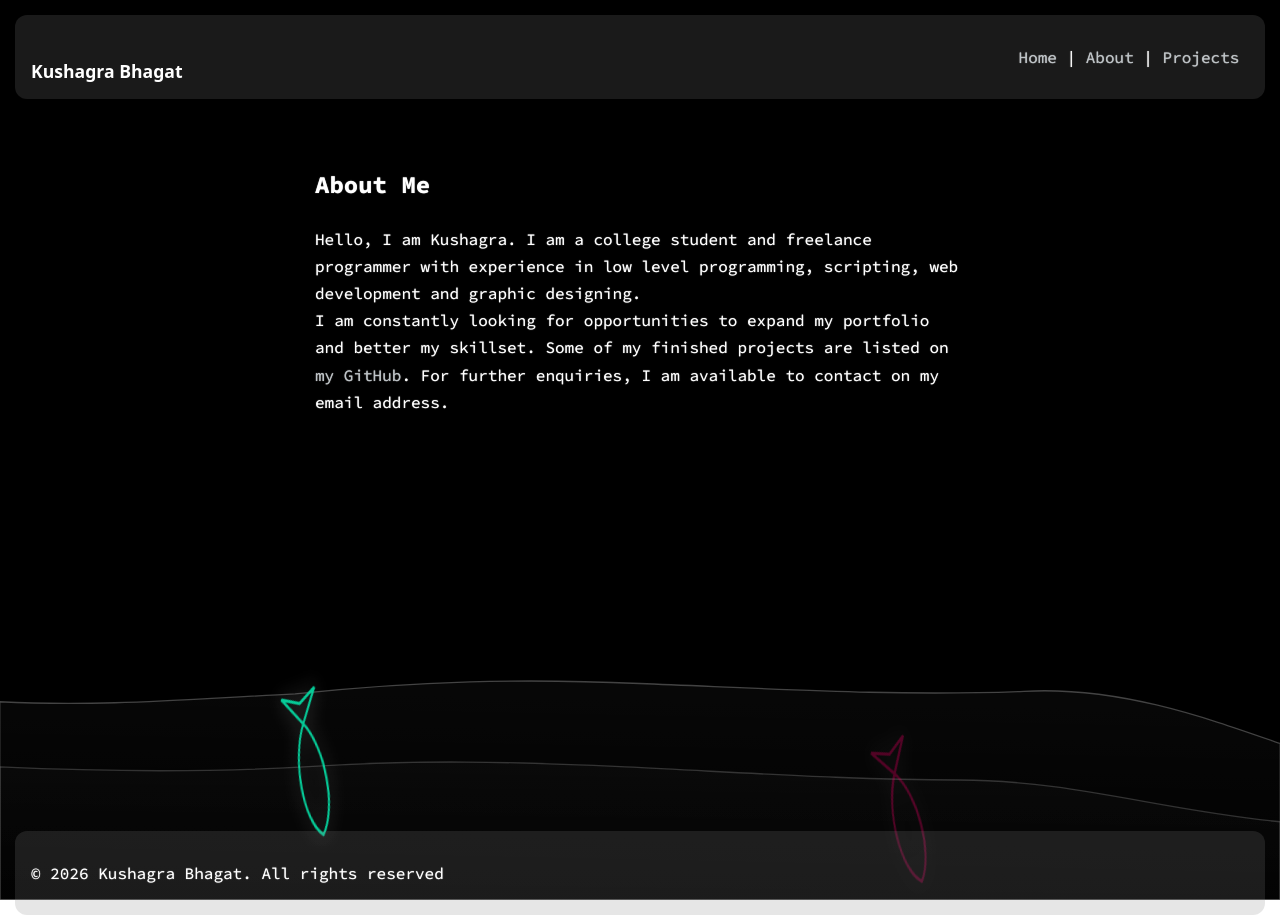
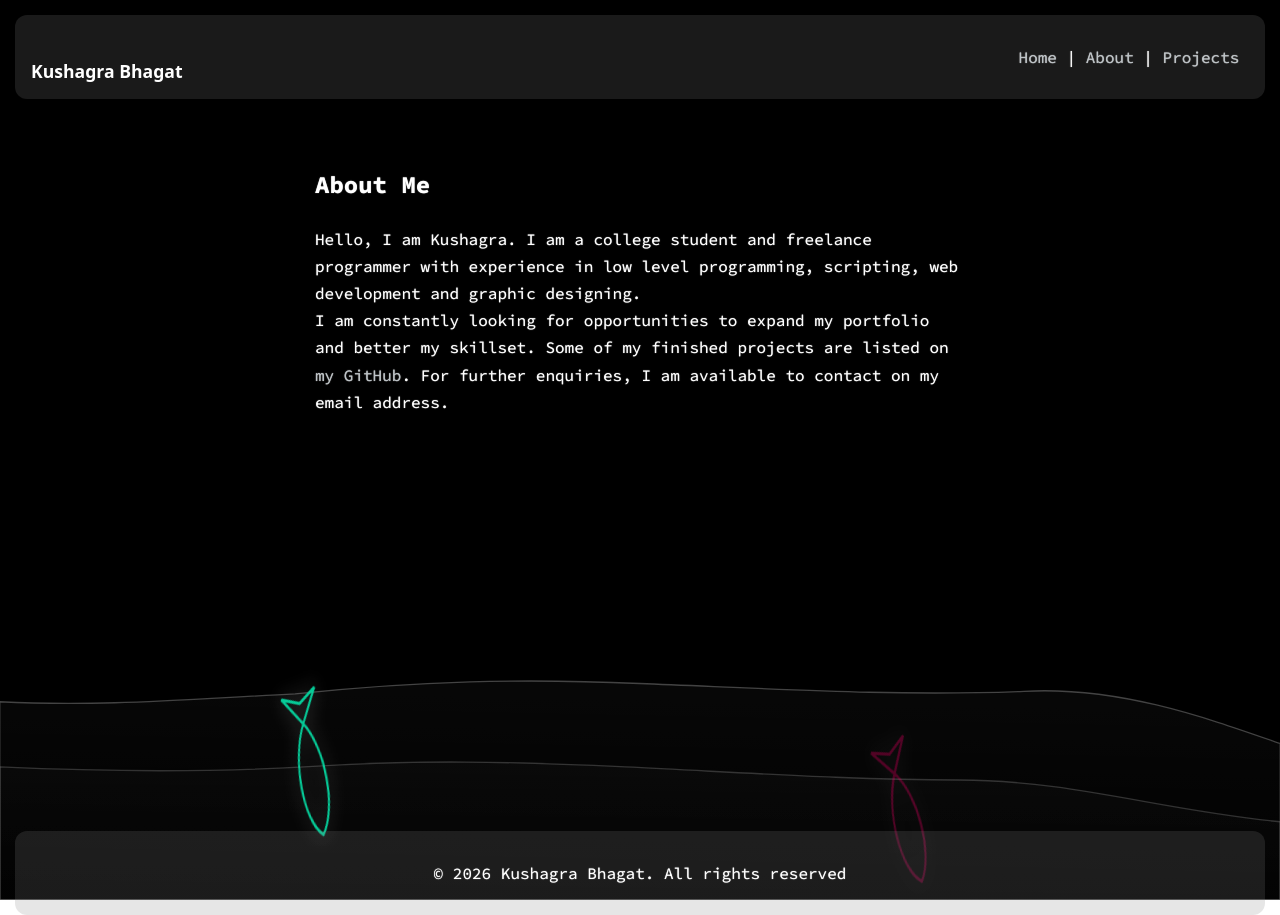
Before and after one commit to kuwushagra/kuwushagra.github.io, a Jekyll site: the page built from index.html, in a window 1280 px wide. Built offline with Jekyll 4.4.1, drawn with Linux system fonts in a browser that asks for light colours; some web fonts are replaced; a style sheet for code colours, icons or effects is not loaded.

Commit message:
Update default.html

```diff
--- a/_layouts/default.html
+++ b/_layouts/default.html
@@ -249,7 +249,7 @@ loop();
 
 <div style="margin-top: auto">
   <footer style="background: rgba(128, 128, 128, 0.2); border-radius: 12px; padding: 16px;">
-    <div style="text-align: centre"> <p> &copy; {{ "now" | date: "%Y" }} Kushagra Bhagat. All rights reserved </p> </div>
+    <div style="text-align: center"> <p> &copy; {{ "now" | date: "%Y" }} Kushagra Bhagat. All rights reserved </p> </div>
   </footer>
 </div>
 
```
